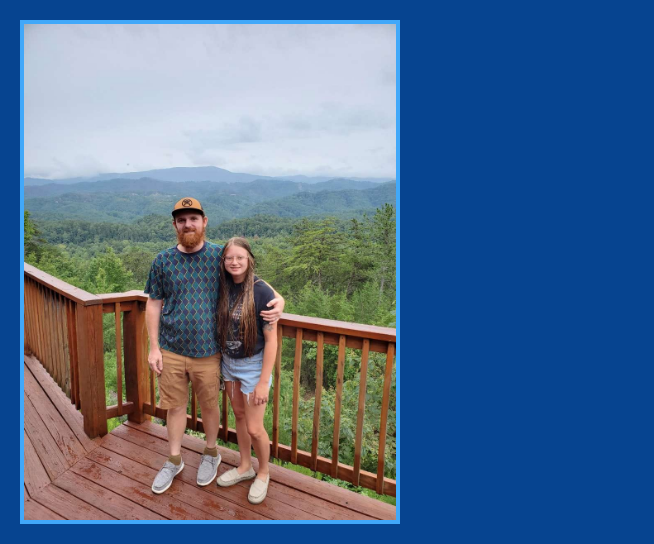
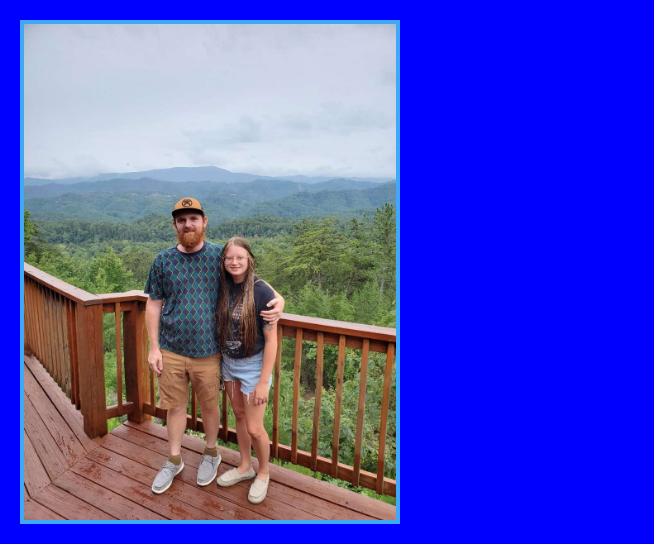
Before and after one commit to jacobfolkner/PersonalWebsite, a website built with Vite: page index.html in a window 1280 px wide. Shown: the top 544 px of the page, without its empty margins (0-654 px from the left). Built offline with nearby package versions, Linux system fonts and the light colour scheme; a web font is replaced by a local one.

Commit message:
background and font color changes

```diff
--- a/styles.css
+++ b/styles.css
@@ -26,8 +26,8 @@
 body, html {
     margin: 0;
     padding: 10px;
-    background: var(--background);
-    color: var(--text);
+    background: blue;
+    color: black;
     font-family: var(--fantasy);
 }
 
```
